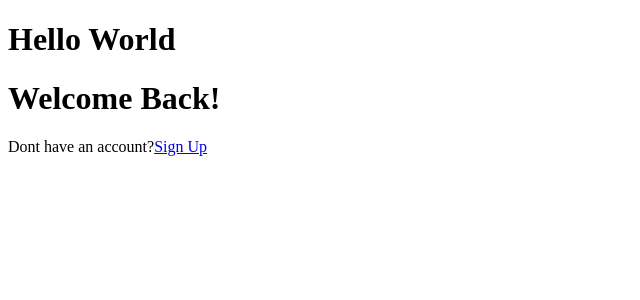
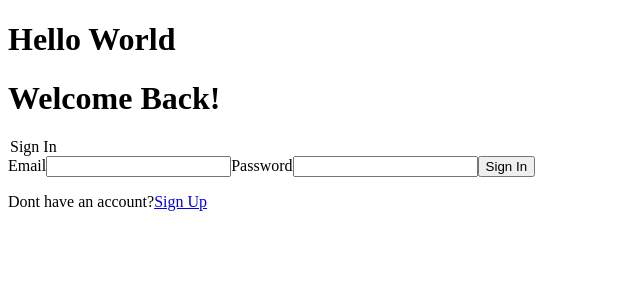
Before and after one commit to NoahDeltoroSmyth/Employee-Directory, a React app: page /sign-in in a window 1280 px wide. Shown: the top 300 px of the page, without its empty margins (0-640 px from the left). Built offline with nearby package versions, Linux system fonts and the light colour scheme.

Commit message:
html in place for form

```diff
--- /dev/null
+++ b/src/components/Form/Form.jsx
@@ -0,0 +1,16 @@
+import React from 'react';
+
+export default function Form({ label }) {
+  return (
+    <>
+      <form>
+        <legend>{label}</legend>
+        <label htmlFor="email">Email</label>
+        <input id="email" name="email" type="email" required />
+        <label htmlFor="password">Password</label>
+        <input id="password" name="password" type="password" required />
+        <button type="submit">{label}</button>
+      </form>
+    </>
+  );
+}
--- a/src/views/Auth/Auth.jsx
+++ b/src/views/Auth/Auth.jsx
@@ -1,5 +1,6 @@
 import React from 'react';
 import { Link } from 'react-router-dom';
+import Form from '../../components/Form/Form';
 //TODO: import usercontext once created
 //TODO:: import signInUser and signUpUser functions
 
@@ -7,7 +8,7 @@
   return (
     <>
       <h1>{signingUp ? 'Welcome!' : 'Welcome Back!'}</h1>
-
+      <Form label={signingUp ? 'Sign Up' : 'Sign In'} />
       {signingUp ? (
         <p>
           Already have an account?
```
